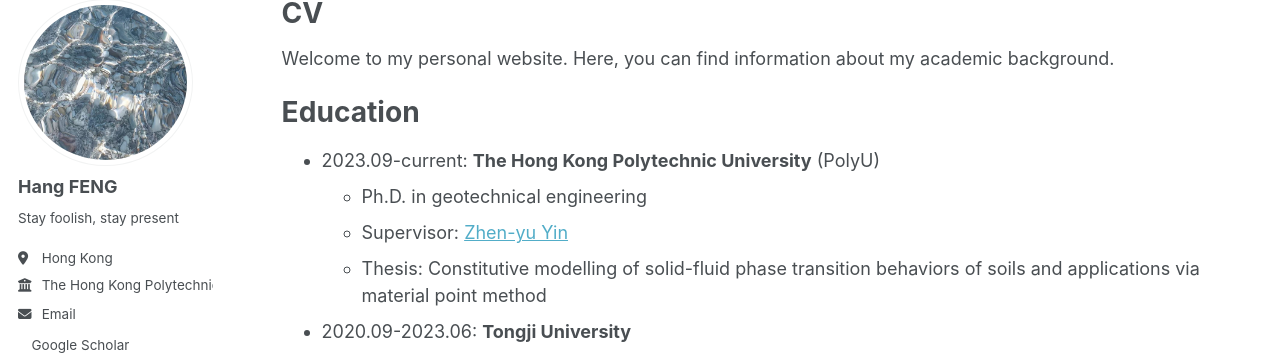
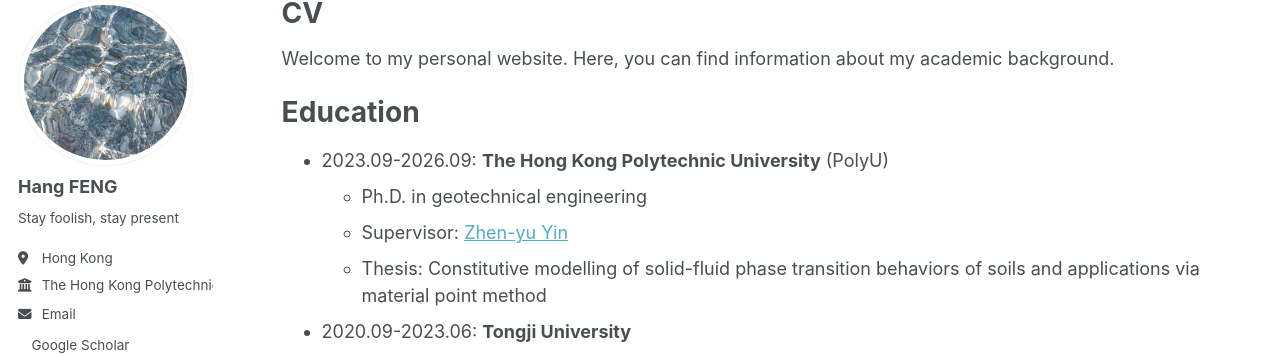
Before and after one commit to fenghang454/fenghang454.github.io, a Jekyll site: the page built from _pages/cv.md, in a window 1280 px wide and 1149 px high. Shown: the part 102-457 px from the top of the window. Built offline with Jekyll 4.4.1, drawn with Linux system fonts in a browser that asks for light colours; a style sheet for code colours, icons or effects is not loaded.

Commit message:
Update cv.md

```diff
--- a/_pages/cv.md
+++ b/_pages/cv.md
@@ -11,7 +11,7 @@ Welcome to my personal website. Here, you can find information about my academic
 
 Education
 ======
-* 2023.09-current: **The Hong Kong Polytechnic University** (PolyU)
+* 2023.09-2026.09: **The Hong Kong Polytechnic University** (PolyU)
   * Ph.D. in geotechnical engineering
   * Supervisor: [Zhen-yu Yin](https://geoinvention.com/)
   * Thesis: Constitutive modelling of solid-fluid phase transition behaviors of soils and applications via material point method
```
Also changed, not shown: other parts of _pages/cv.md (+1 -1 lines).
